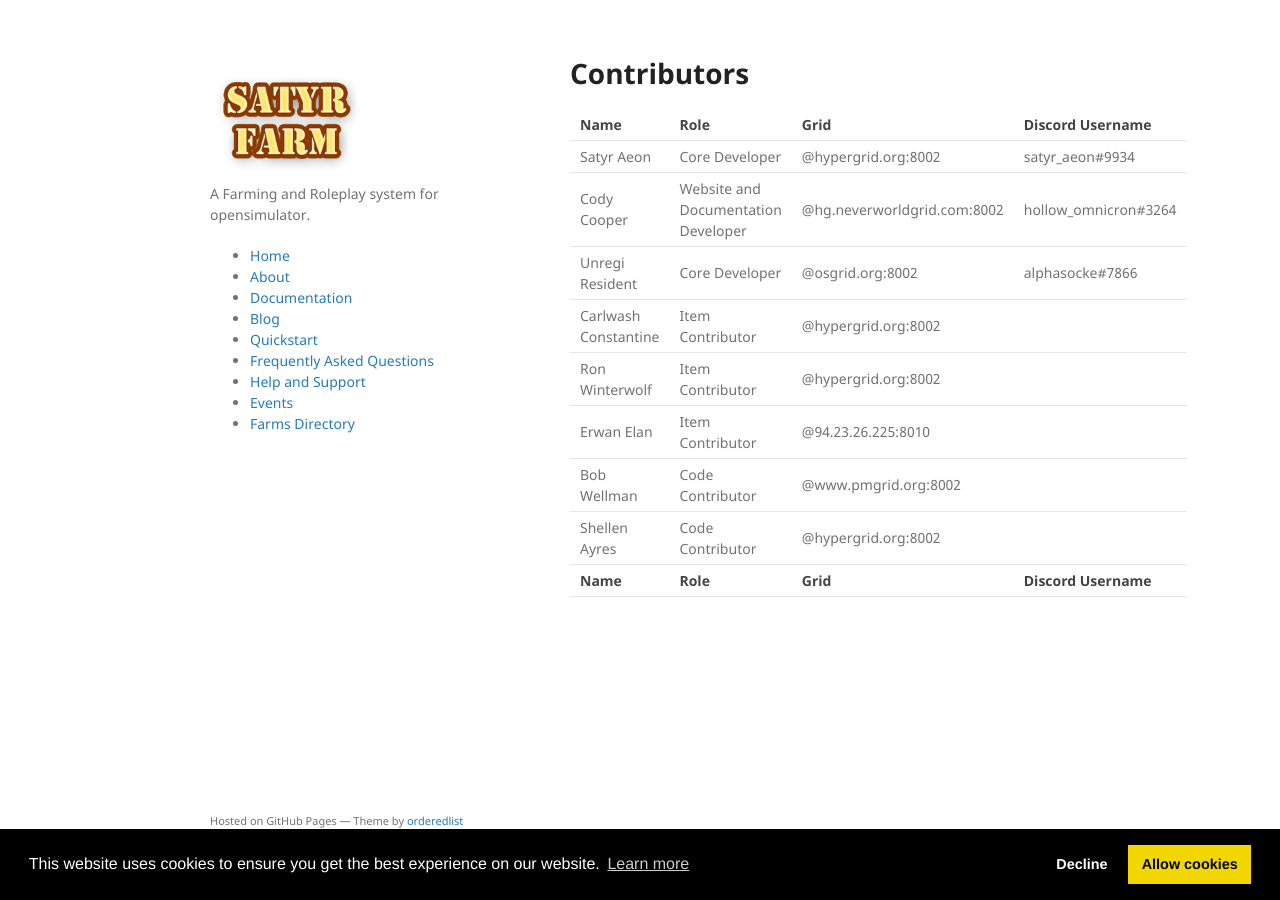
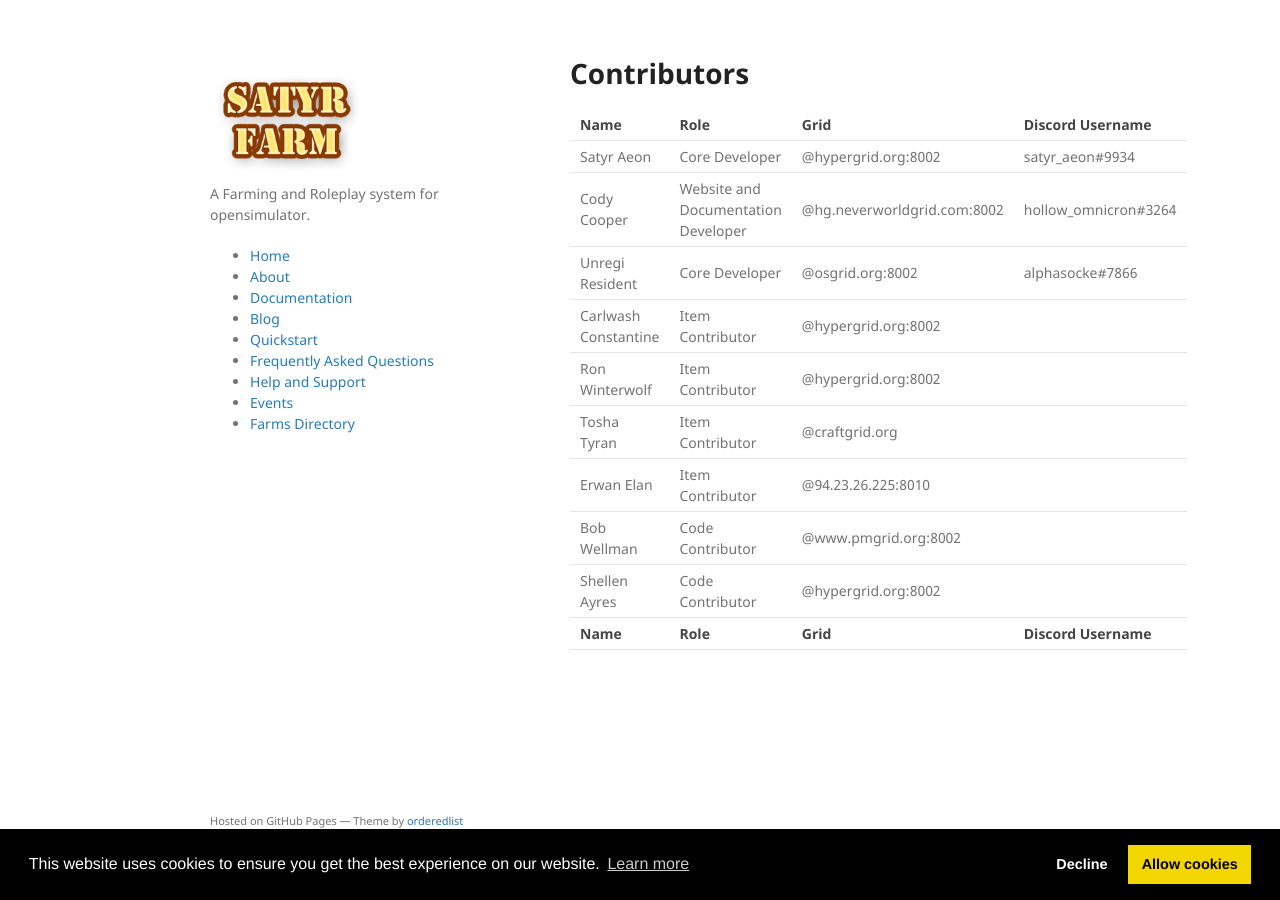
Before and after one commit to SatyrFarm/SatyrFarm.github.io, a Jekyll site: the page built from about.md, in a window 1280 px wide. Built offline with Jekyll 4.4.1, drawn with Linux system fonts in a browser that asks for light colours; our own code applies the rules of GitHub Pages for plain Markdown files.

Commit message:
Update about.md

```diff
--- a/about.md
+++ b/about.md
@@ -46,6 +46,13 @@
                 <td></td>
 
             </tr>
+             <tr>
+                <td>Tosha Tyran</td>
+                <td>Item Contributor</td>
+                <td>@craftgrid.org</td>
+                <td></td>
+
+            </tr>
            <tr>
                 <td>Erwan Elan</td>
                 <td>Item Contributor</td>
```
